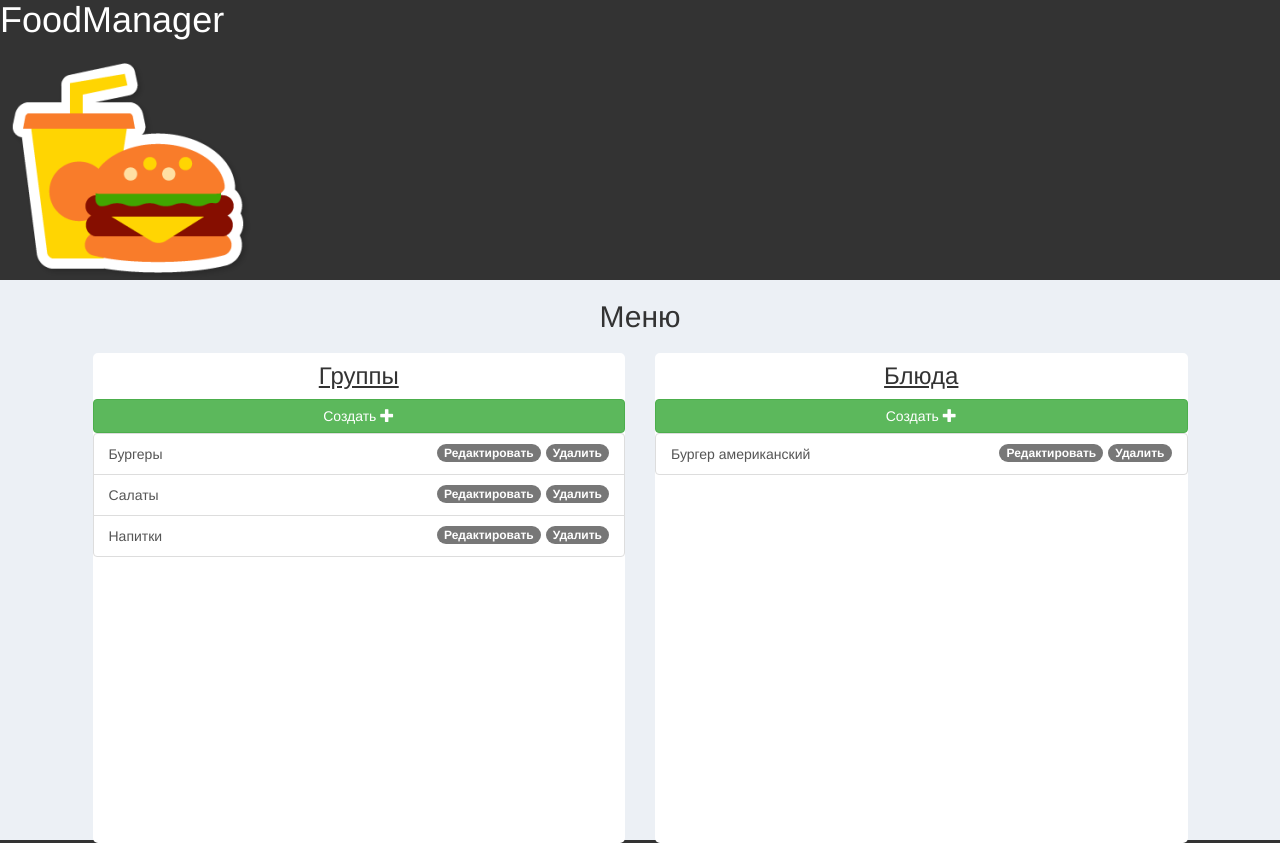
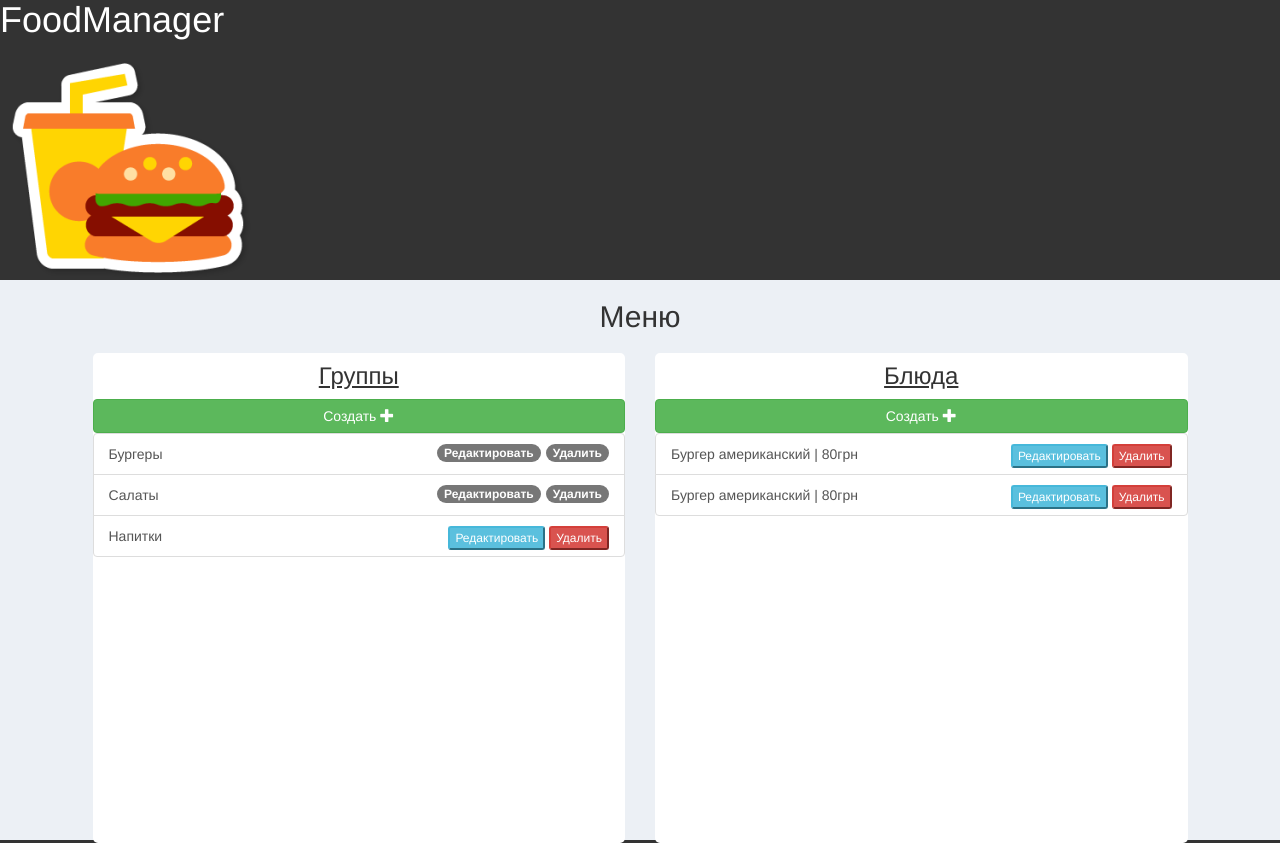
Before and after one commit to AlexPutrya/csf, a Flask app: page /catalog in a window 1280 px wide. Run offline with Flask 2, Linux system fonts and the light colour scheme; some libraries are stand-ins or nearby versions.

Commit message:
New button in catalog page

```diff
--- a/app/static/css/style.css
+++ b/app/static/css/style.css
@@ -66,3 +66,9 @@ h3 {
 	min-height: 35em;
 	border-radius: 5px;
 }
+/*login page*/
+.login {
+    margin: 0 auto;
+    margin-top: 10px;
+    width: 500px;
+}
--- a/app/templates/catalog.html
+++ b/app/templates/catalog.html
@@ -60,9 +60,15 @@
 							<span class="badge delete" id="delete-group-2"> Удалить</span>
 							<span class="badge edit" id="edit-group-2"> Редактировать</span>
 						</a>
+						<!--<a href="#" class="list-group-item" id="group-3">Напитки-->
+							<!--<span class="badge delete" id="delete-group-3"> Удалить</span>-->
+							<!--<span class="badge edit" id="edit-group-3"> Редактировать</span>-->
+						<!--</a>-->
 						<a href="#" class="list-group-item" id="group-3">Напитки
-							<span class="badge delete" id="delete-group-3"> Удалить</span>
-							<span class="badge edit" id="edit-group-3"> Редактировать</span>
+							<div class="btn-group pull-right">
+								<button type="button"  id="edit-group-3" class="btn-xs btn-info edit">Редактировать</button>
+								<button type="button" id="delete-group-3" class="btn-xs btn-danger delete">Удалить</button>
+							</div>
 						</a>
 					</div>
 				</div>
@@ -73,8 +79,18 @@
 					<a href="#" class="btn btn-block btn-success" id="create-dish">Создать <span class="glyphicon glyphicon-plus"></span></a>
 					<div class="list-group">
 						<a href="#" class="list-group-item" id="dish-1">Бургер американский
-							<span class="badge delete" id="delete-dish-1"> Удалить</span>
-							<span class="badge edit" id="edit-dish-1"> Редактировать</span>
+							<span class=" price"> | 80грн</span>
+							<div class="btn-group pull-right">
+								<button type="button"  id="edit-dish-1" class="btn-xs btn-info edit">Редактировать</button>
+								<button type="button" id="delete-dish-1" class="btn-xs btn-danger delete">Удалить</button>
+							</div>
+						</a>
+						<a href="#" class="list-group-item" id="dish-1">Бургер американский
+							<span class=" price"> | 80грн</span>
+							<div class="btn-group pull-right">
+								<button type="button"  id="edit-dish-1" class="btn-xs btn-info edit">Редактировать</button>
+								<button type="button" id="delete-dish-1" class="btn-xs btn-danger delete">Удалить</button>
+							</div>
 						</a>
 					</div>
 				</div>
--- a/app/templates/layout.html
+++ b/app/templates/layout.html
@@ -10,13 +10,15 @@
 	{% endif %}
 	<link href="{{ url_for('static', filename = 'css/bootstrap.min.css') }}" rel="stylesheet">
 	<link href="{{ url_for('static', filename = 'css/style.css') }}" rel="stylesheet">
-</head>
-<body>
-	  <!-- jQuery (necessary for Bootstrap's JavaScript plugins) -->
+
+	<!-- jQuery (necessary for Bootstrap's JavaScript plugins) -->
     <script src="https://ajax.googleapis.com/ajax/libs/jquery/1.11.0/jquery.min.js"></script>
     <!-- Include all compiled plugins (below), or include individual files as needed -->
     <script src="{{ url_for('static', filename = 'js/bootstrap.min.js') }}"></script>
-
+	<!-- http://1000hz.github.io/bootstrap-validator/ -->
+	<script src="https://cdnjs.cloudflare.com/ajax/libs/1000hz-bootstrap-validator/0.11.5/validator.min.js"></script>
+</head>
+<body>
     <div class="container-fluid">
 		<div class="row">
 			<header>
--- a/app/views.py
+++ b/app/views.py
@@ -1,6 +1,5 @@
-from flask import render_template, url_for, redirect, flash
+from flask import render_template, url_for, redirect, flash, request
 from app import app
-from .forms import LoginForm
 
 
 @app.route('/')
@@ -13,8 +12,6 @@ def catalog():
 
 @app.route('/login', methods=['GET', 'POST'])
 def login():
-    form = LoginForm()
-    if form.validate_on_submit():
-        flash("Логин"+form.openid.data)
-        return redirect('/')
-    return render_template('login.html', title = "Авторизация", form = form)
+    if request.form.get('email'):
+        return request.form.get('email')
+    return render_template('login.html', title = "Авторизация")
```
Also changed, not shown: app/forms.py (deleted, +0 -7 lines), app/templates/login.html (+17 -13 lines).
